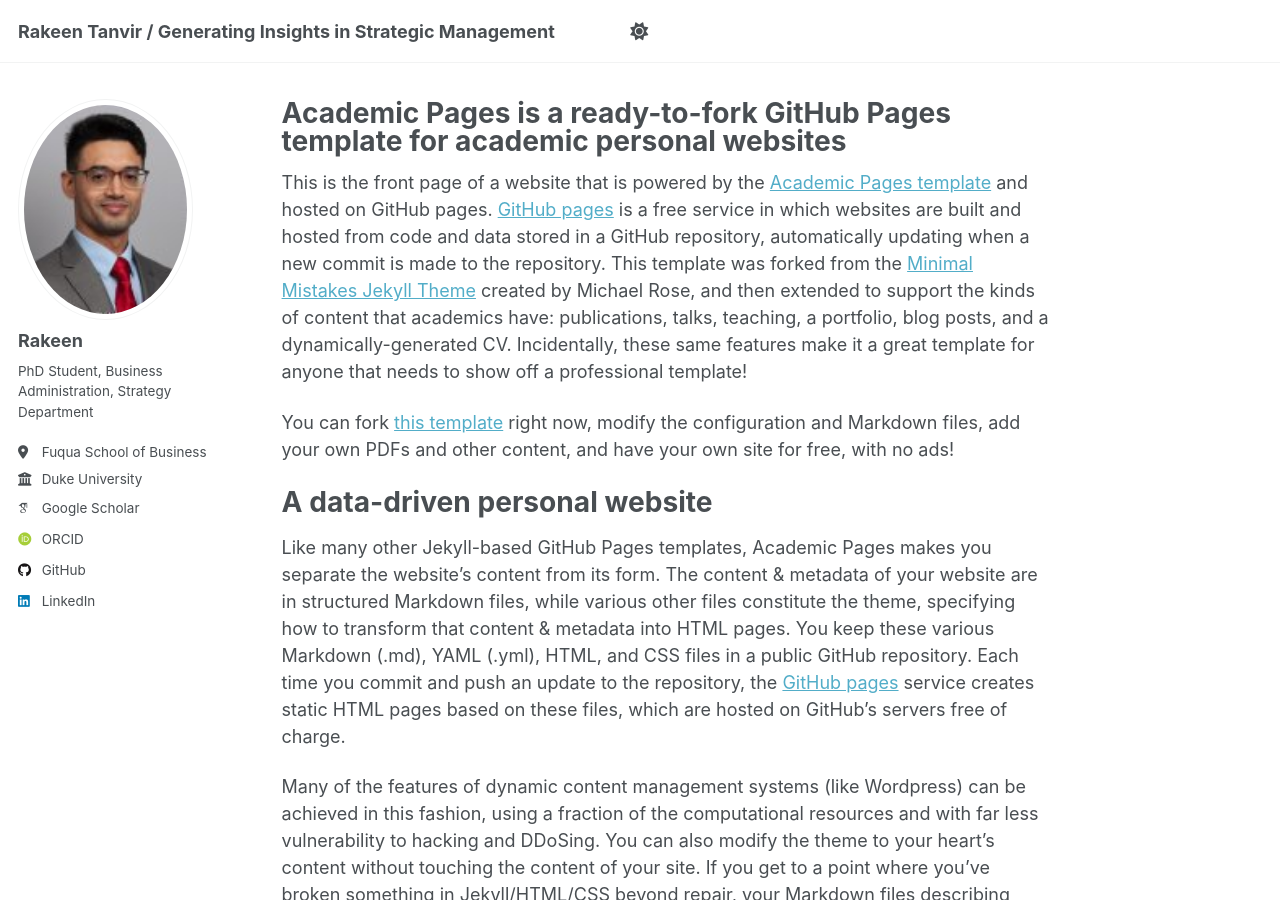
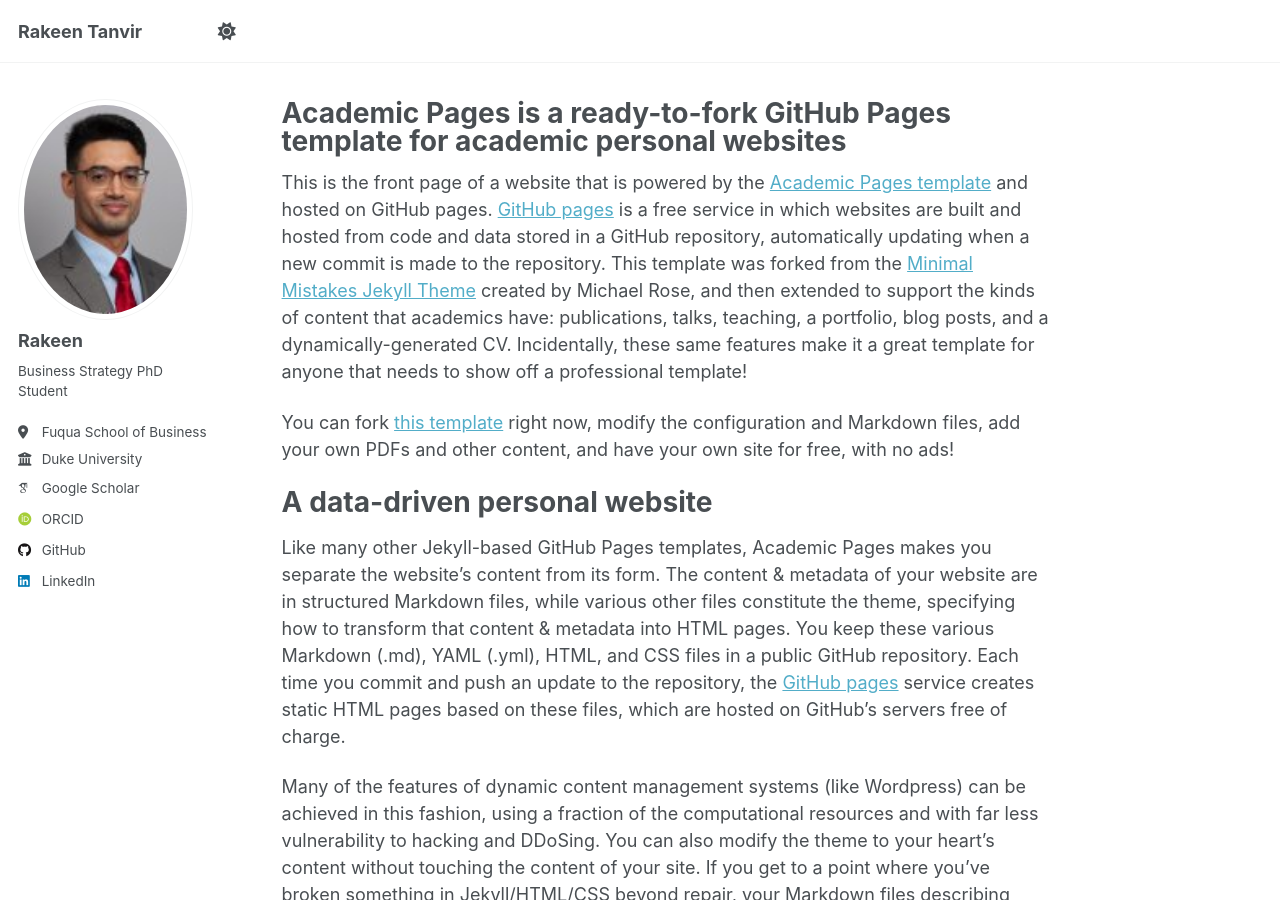
Before and after one commit to rakeentanvir/rakeentanvir.github.io, a Jekyll site: the page built from _pages/about.md, in a window 1280 px wide and 900 px high. Built offline with Jekyll 4.4.1, drawn with Linux system fonts in a browser that asks for light colours; some web fonts are replaced; a script that is not in the unit is left out.

Commit message:
Update _config.yml

```diff
--- a/_config.yml
+++ b/_config.yml
@@ -9,7 +9,7 @@
 # Basic Site Settings
 locale                   : "en-US"
 site_theme               : "default" # Currently available options are "default", "air"
-title                    : "Rakeen Tanvir / Generating Insights in Strategic Management"
+title                    : "Rakeen Tanvir"
 title_separator          : "-"
 name                     : &name "Rakeen Tanvir"
 description              : &description "Strategic Management Scholar"
@@ -25,7 +25,7 @@
   avatar           : "profile.png"
   name             : "Rakeen"
   pronouns         : # example: "she/her"
-  bio              : "PhD Student, Business Administration, Strategy Department"
+  bio              : "Business Strategy PhD Student"
   location         : "Fuqua School of Business"
   employer         : "Duke University"
   uri              : # URL
```
